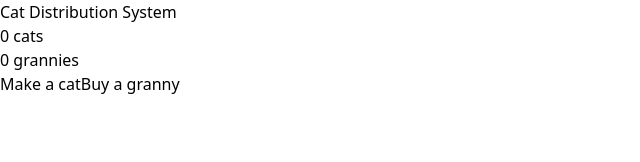
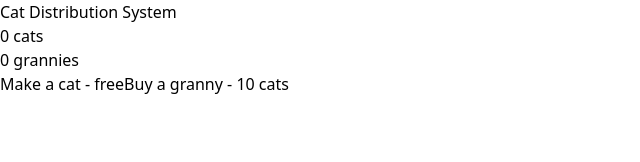
Before and after one commit to EmmaGuillaume/cat-distribution-system, a Next.js app: page / in a window 1280 px wide. Shown: the top 162 px of the page, without its empty margins (0-640 px from the left). Built offline with nearby package versions, Linux system fonts and the light colour scheme.

Commit message:
feat - add price in button

```diff
--- a/src/app/page.tsx
+++ b/src/app/page.tsx
@@ -1,5 +1,6 @@
 "use client";
 import { useGame } from "@/hooks/useGame";
+import { GRANNY_PRICE } from "@/domain/game/granny/granny";
 
 export default function Home() {
   const { gameState, click, buyGranny, canBuyGranny } = useGame({
@@ -18,14 +19,14 @@ export default function Home() {
         <p>{gameState.grannies} grannies</p>
       </div>
       <button onClick={click} className="px-4 py-2 border rounded-xl">
-        Make a cat
+        Make a cat - free
       </button>
       <button
         disabled={!canBuyGranny}
         onClick={buyGranny}
         className="px-4 py-2 border rounded-xl disabled:opacity-50 disabled:cursor-not-allowed"
       >
-        Buy a granny
+        Buy a granny - {GRANNY_PRICE} cats
       </button>
     </div>
   );
--- a/src/domain/game/granny/granny.ts
+++ b/src/domain/game/granny/granny.ts
@@ -24,4 +24,10 @@ const canBuyGranny = <T extends GrannyState>(state: T): boolean => {
   return state.cats >= GRANNY_PRICE;
 };
 
-export { buyGranny, makeGranniesWork, type GrannyState, canBuyGranny };
+export {
+  buyGranny,
+  makeGranniesWork,
+  type GrannyState,
+  canBuyGranny,
+  GRANNY_PRICE,
+};
```
